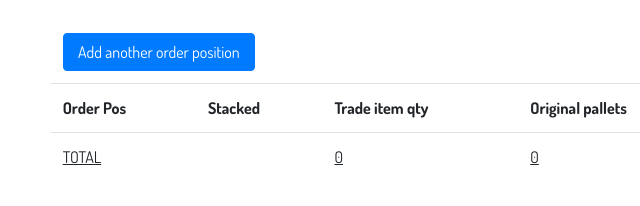
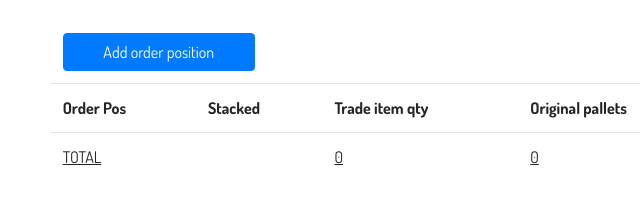
Before and after one commit to gs1-germany/palletBayCalculator, a plain HTML site: page index.html in a window 1280 px wide. Shown: the part 418-624 px from the top of the page, 0-640 px from the left. Drawn offline with Linux system fonts and the light colour scheme.

Commit message:
Renamed button

```diff
--- a/index.html
+++ b/index.html
@@ -65,7 +65,7 @@
         </form>
 
         <div class="button-div">
-            <button id="add-row" class="btn btn-primary">Add another order position</button>
+            <button id="add-row" class="btn btn-primary">Add order position</button>
         </div>
         <table class="table table-hover" id="overview-table">
             <tr>
```
